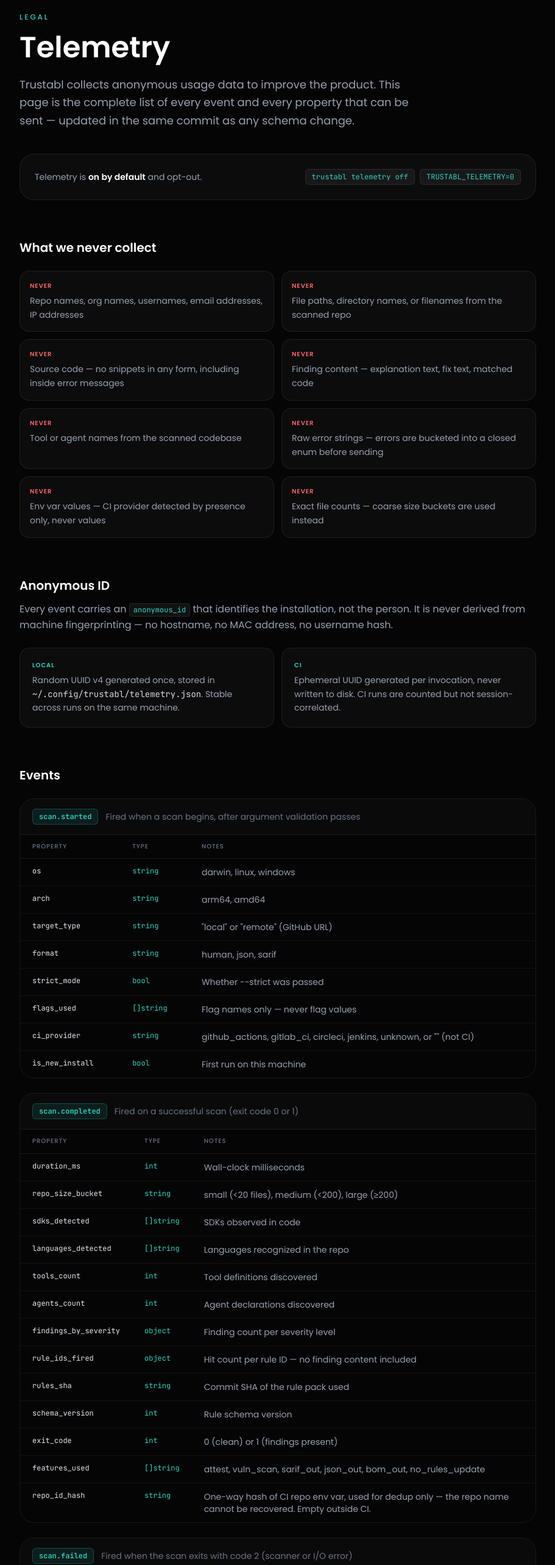
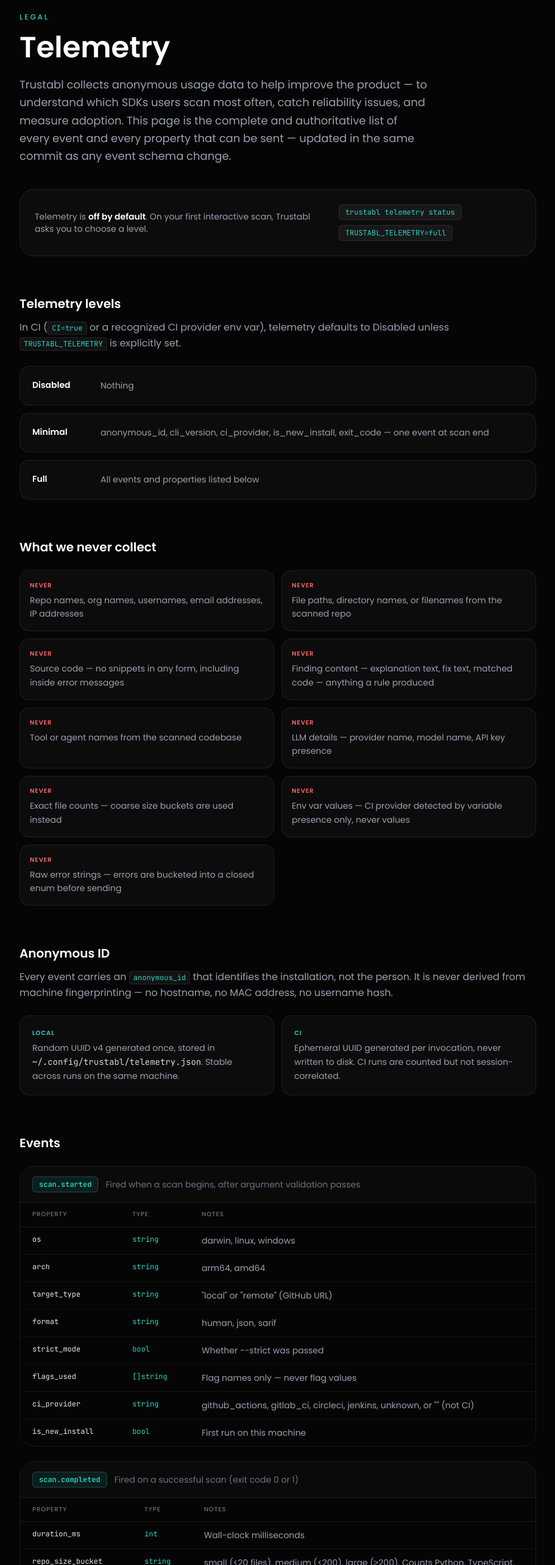
Before and after one commit to controlzane/trustabl, a Next.js app: page /telemetry in a window 1280 px wide. Shown: the part 140-2706 px from the top of the page at 61% size, without its empty margins (184-1095 px from the left). Built offline with nearby package versions, Linux system fonts and the light colour scheme.

Commit message:
telemetry

```diff
--- a/src/app/telemetry/page.tsx
+++ b/src/app/telemetry/page.tsx
@@ -22,11 +22,18 @@
   'Repo names, org names, usernames, email addresses, IP addresses',
   'File paths, directory names, or filenames from the scanned repo',
   'Source code — no snippets in any form, including inside error messages',
-  'Finding content — explanation text, fix text, matched code',
+  'Finding content — explanation text, fix text, matched code — anything a rule produced',
   'Tool or agent names from the scanned codebase',
+  'LLM details — provider name, model name, API key presence',
+  'Exact file counts — coarse size buckets are used instead',
+  'Env var values — CI provider detected by variable presence only, never values',
   'Raw error strings — errors are bucketed into a closed enum before sending',
-  'Env var values — CI provider detected by presence only, never values',
-  'Exact file counts — coarse size buckets are used instead',
+];
+
+const LEVELS = [
+  { level: 'Disabled', sent: 'Nothing' },
+  { level: 'Minimal', sent: 'anonymous_id, cli_version, ci_provider, is_new_install, exit_code — one event at scan end' },
+  { level: 'Full', sent: 'All events and properties listed below' },
 ];
 
 const EVENTS: EventBlock[] = [
@@ -49,7 +56,7 @@
     desc: 'Fired on a successful scan (exit code 0 or 1)',
     fields: [
       { name: 'duration_ms', type: 'int', note: 'Wall-clock milliseconds' },
-      { name: 'repo_size_bucket', type: 'string', note: 'small (<20 files), medium (<200), large (≥200)' },
+      { name: 'repo_size_bucket', type: 'string', note: 'small (<20 files), medium (<200), large (≥200). Counts Python, TypeScript, JavaScript, Go, YAML, JSON, Markdown, C#, PHP, and Rust files.' },
       { name: 'sdks_detected', type: '[]string', note: 'SDKs observed in code' },
       { name: 'languages_detected', type: '[]string', note: 'Languages recognized in the repo' },
       { name: 'tools_count', type: 'int', note: 'Tool definitions discovered' },
@@ -60,30 +67,46 @@
       { name: 'schema_version', type: 'int', note: 'Rule schema version' },
       { name: 'exit_code', type: 'int', note: '0 (clean) or 1 (findings present)' },
       { name: 'features_used', type: '[]string', note: 'attest, vuln_scan, sarif_out, json_out, bom_out, no_rules_update' },
-      { name: 'repo_id_hash', type: 'string', note: 'One-way hash of CI repo env var, used for dedup only — the repo name cannot be recovered. Empty outside CI.' },
+      { name: 'repo_id_hash', type: 'string', note: '32-char hex prefix of a salted SHA-256 of the CI repo env var (GITHUB_REPOSITORY, CI_PROJECT_PATH, CIRCLE_PROJECT_REPONAME). One-way — the repo name cannot be recovered. Used only for dedup. Empty outside CI or with no recognized repo env var.' },
     ],
   },
   {
     name: 'scan.failed',
-    desc: 'Fired when the scan exits with code 2 (scanner or I/O error)',
+    desc: 'Fired when the scan exits with code 2 (a scanner or I/O error, not a findings-based exit)',
     fields: [
       { name: 'error_category', type: 'string', note: 'Closed enum — raw error string is never sent. Values: rules_fetch_failed, clone_failed, parse_error, no_rules, unknown.' },
+      { name: 'phase', type: 'string', note: 'Pipeline phase where failure occurred, derived from error_category. Values: rules, clone, inventory, unknown.' },
       { name: 'duration_ms', type: 'int', note: 'Wall-clock milliseconds until failure' },
+      { name: 'rules_sha', type: 'string', note: 'Resolved rules SHA at time of failure. Empty if failure occurred before rules were resolved.' },
+      { name: 'schema_version', type: 'int', note: 'Rule schema version at time of failure. 0 if not yet resolved.' },
     ],
   },
   {
     name: 'command.run',
     desc: 'Fired for every non-scan subcommand invocation',
     fields: [
-      { name: 'command', type: 'string', note: 'version, mcp, enrich, attest, verify, capabilities, rules.pull, rules.validate, vulndb.pull, llm.list, llm.key.set, llm.key.get, llm.key.delete, llm.model.set, llm.provider.set, llm.provider.list' },
+      { name: 'command', type: 'string', note: 'version, mcp, enrich, attest, verify, capabilities, rules.pull, rules.validate, vulndb.pull' },
+    ],
+  },
+  {
+    name: 'crash.reported',
+    desc: 'Fired only when a user explicitly chooses "Send anonymous crash report" after a panic — never sent automatically. Independent of the telemetry setting: fires the same whether telemetry is full, minimal, or disabled.',
+    fields: [
+      { name: 'panic_value', type: 'string', note: 'Recovered panic value, best-effort redacted of common secret shapes (sk-ant-*, sk-proj-*, long hex/base64). Not guaranteed free of all sensitive content.' },
+      { name: 'stack', type: 'string', note: 'Scrubbed stack frames only — no argument values, no source lines, file paths trimmed to basename:line.' },
+      { name: 'version', type: 'string', note: 'CLI build version' },
+      { name: 'commit', type: 'string', note: 'Build commit SHA' },
+      { name: 'os', type: 'string', note: 'GOOS' },
+      { name: 'arch', type: 'string', note: 'GOARCH' },
+      { name: 'rules_sha', type: 'string', note: 'Always empty — build meta carries no resolved SHA at the panic site. Reserved for future use.' },
     ],
   },
 ];
 
 const OPTOUT_METHODS = [
-  { title: 'Environment variable — highest priority', desc: 'Overrides the config file. Takes effect immediately, session-scoped.', code: 'export TRUSTABL_TELEMETRY=0' },
-  { title: 'CLI command — persisted', desc: 'Writes your preference to the config file. Persists across sessions.', code: 'trustabl telemetry off' },
-  { title: 'Config file — manual', desc: 'Edit ~/.config/trustabl/telemetry.json directly.', code: '{"enabled": false, "anonymous_id": "your-uuid-here"}' },
+  { title: 'Environment variable — highest priority', desc: 'Overrides the config file.', code: 'export TRUSTABL_TELEMETRY=disabled   # or: 0\nexport TRUSTABL_TELEMETRY=minimal\nexport TRUSTABL_TELEMETRY=full       # or: 1' },
+  { title: 'CLI commands — persisted', desc: 'Writes your preference to the config file. Persists across sessions.', code: 'trustabl telemetry off      # disable\ntrustabl telemetry minimal  # version and outcome only\ntrustabl telemetry full     # all anonymous usage stats\ntrustabl telemetry status   # show current level and its source' },
+  { title: 'Config file — manual', desc: 'Edit ~/.config/trustabl/telemetry.json directly. Valid mode values: "disabled", "minimal", "full".', code: '{"mode": "minimal", "anonymous_id": "your-uuid-here"}' },
 ];
 
 export default function TelemetryPage() {
@@ -150,17 +173,33 @@
           <p className="mb-3 text-xs font-medium uppercase tracking-[0.24em] text-[#2DD4BF]">Legal</p>
           <h1 className="text-4xl font-semibold leading-tight lg:text-5xl">Telemetry</h1>
           <p className="mt-4 max-w-2xl text-lg leading-relaxed text-gray-400">
-            Trustabl collects anonymous usage data to improve the product. This page is the complete list of every event and every property that can be sent — updated in the same commit as any schema change.
+            Trustabl collects anonymous usage data to help improve the product — to understand which SDKs users scan most often, catch reliability issues, and measure adoption. This page is the complete and authoritative list of every event and every property that can be sent — updated in the same commit as any event schema change.
           </p>
 
-          {/* Opt-out summary bar */}
+          {/* Opt-in summary bar */}
           <div className="mt-10 flex flex-col items-start justify-between gap-4 rounded-3xl border border-white/8 bg-white/[0.03] p-6 sm:flex-row sm:items-center">
             <p className="text-sm text-gray-400">
-              Telemetry is <span className="font-semibold text-white">on by default</span> and opt-out.
+              Telemetry is <span className="font-semibold text-white">off by default</span>. On your first interactive scan, Trustabl asks you to choose a level.
             </p>
             <div className="flex flex-wrap gap-2">
-              <code className="rounded-md border border-white/8 bg-white/[0.05] px-2.5 py-1 font-mono text-xs text-[#2DD4BF]">trustabl telemetry off</code>
-              <code className="rounded-md border border-white/8 bg-white/[0.05] px-2.5 py-1 font-mono text-xs text-[#2DD4BF]">TRUSTABL_TELEMETRY=0</code>
+              <code className="rounded-md border border-white/8 bg-white/[0.05] px-2.5 py-1 font-mono text-xs text-[#2DD4BF]">trustabl telemetry status</code>
+              <code className="rounded-md border border-white/8 bg-white/[0.05] px-2.5 py-1 font-mono text-xs text-[#2DD4BF]">TRUSTABL_TELEMETRY=full</code>
+            </div>
+          </div>
+
+          {/* Telemetry levels */}
+          <div className="mt-16">
+            <h2 className="mb-2 text-xl font-semibold text-white">Telemetry levels</h2>
+            <p className="mt-3 text-gray-400 leading-relaxed">
+              In CI (<code className="rounded border border-white/8 bg-white/[0.05] px-1.5 py-0.5 font-mono text-xs text-[#2DD4BF]">CI=true</code> or a recognized CI provider env var), telemetry defaults to Disabled unless <code className="rounded border border-white/8 bg-white/[0.05] px-1.5 py-0.5 font-mono text-xs text-[#2DD4BF]">TRUSTABL_TELEMETRY</code> is explicitly set.
+            </p>
+            <div className="mt-6 space-y-3">
+              {LEVELS.map((l) => (
+                <div key={l.level} className="flex flex-col gap-1 rounded-2xl border border-white/8 bg-white/[0.03] p-5 sm:flex-row sm:items-start sm:gap-4">
+                  <span className="w-24 flex-shrink-0 text-sm font-semibold text-white">{l.level}</span>
+                  <p className="text-sm leading-relaxed text-gray-400">{l.sent}</p>
+                </div>
+              ))}
             </div>
           </div>
 
@@ -230,9 +269,30 @@
             </div>
           </div>
 
-          {/* How to opt out */}
+          {/* First-run prompt */}
           <div className="mt-16">
-            <h2 className="mb-2 text-xl font-semibold text-white">How to opt out</h2>
+            <h2 className="mb-2 text-xl font-semibold text-white">First-run prompt</h2>
+            <p className="mt-3 text-gray-400 leading-relaxed">
+              On the first scan in an interactive terminal (TTY), before any scan output, Trustabl asks you to choose a level. The choice is saved to <code className="rounded border border-white/8 bg-white/[0.05] px-1.5 py-0.5 font-mono text-xs text-[#2DD4BF]">~/.config/trustabl/telemetry.json</code> and never asked again. Empty input or no response defaults to <span className="font-semibold text-white">Disabled</span>. The prompt is never shown in CI or when output is piped.
+            </p>
+            <pre className="mt-4 overflow-x-auto rounded-2xl border border-white/8 bg-[#050506] p-5 font-mono text-xs leading-relaxed text-gray-300">
+{`Trustabl collects anonymous data to help improve the product.
+No source code, file paths, repo names, or finding details are ever sent.
+Learn more: https://trustabl.ai/telemetry
+
+Choose a telemetry level:
+  1. Minimal  - Version and outcome
+  2. Full     - Usage stats
+  3. Disabled - No data
+
+Enter 1, 2, or 3 [default: 3]: `}
+            </pre>
+          </div>
+
+          {/* Manage telemetry */}
+          <div id="manage-telemetry" className="mt-16">
+            <h2 className="mb-2 text-xl font-semibold text-white">Manage telemetry</h2>
+            <p className="mt-3 text-gray-400 leading-relaxed">Three mechanisms for explicit control, evaluated in this order:</p>
             <div className="mt-6 space-y-3">
               {OPTOUT_METHODS.map((method, i) => (
                 <div key={method.title} className="flex items-start gap-4 rounded-2xl border border-white/8 bg-white/[0.03] p-5">
@@ -240,11 +300,45 @@
                   <div className="min-w-0 flex-1">
                     <h3 className="text-sm font-semibold text-white">{method.title}</h3>
                     <p className="mt-1 text-sm text-gray-500">{method.desc}</p>
-                    <code className="mt-2 block overflow-x-auto rounded-lg border border-white/8 bg-[#050506] px-3 py-2 font-mono text-xs text-[#2DD4BF]">{method.code}</code>
+                    <pre className="mt-2 overflow-x-auto rounded-lg border border-white/8 bg-[#050506] px-3 py-2 font-mono text-xs text-[#2DD4BF]">{method.code}</pre>
                   </div>
                 </div>
               ))}
             </div>
+          </div>
+
+          {/* Where data is stored locally */}
+          <div className="mt-16">
+            <h2 className="mb-2 text-xl font-semibold text-white">Where data is stored locally</h2>
+            <div className="mt-6 grid gap-3 sm:grid-cols-2">
+              <div className="rounded-2xl border border-white/8 bg-white/[0.03] p-5">
+                <code className="font-mono text-xs text-[#2DD4BF]">~/.config/trustabl/telemetry.json</code>
+                <p className="mt-2 text-sm leading-relaxed text-gray-400">Holds the <span className="text-gray-300">mode</span> setting and the stable anonymous UUID. Created when a telemetry level is chosen (first-run prompt or CLI command), directory permissions <span className="text-gray-300">0700</span>, file permissions <span className="text-gray-300">0600</span>. Never created in CI.</p>
+              </div>
+              <div className="rounded-2xl border border-white/8 bg-white/[0.03] p-5">
+                <code className="font-mono text-xs text-[#2DD4BF]">~/.config/trustabl/crash-&lt;timestamp&gt;.log</code>
+                <p className="mt-2 text-sm leading-relaxed text-gray-400">Scrubbed crash report written on an unrecovered panic, mode <span className="text-gray-300">0600</span>.</p>
+              </div>
+            </div>
+          </div>
+
+          {/* Crash reports */}
+          <div className="mt-16">
+            <h2 className="mb-2 text-xl font-semibold text-white">Crash reports</h2>
+            <p className="mt-3 text-gray-400 leading-relaxed">
+              When Trustabl experiences an unrecovered panic, it always writes a scrubbed crash report to <code className="rounded border border-white/8 bg-white/[0.05] px-1.5 py-0.5 font-mono text-xs text-[#2DD4BF]">~/.config/trustabl/crash-&lt;UTC-timestamp&gt;.log</code> — even in CI or non-interactive environments. This local file is the permanent, transparent record of what was captured. <span className="font-semibold text-white">Nothing is transmitted without an explicit choice</span>: after writing the file, Trustabl prompts the user with a numbered menu, shown only in an interactive terminal.
+            </p>
+            <pre className="mt-4 overflow-x-auto rounded-2xl border border-white/8 bg-[#050506] p-5 font-mono text-xs leading-relaxed text-gray-300">
+{`Help us fix it? No source code or file contents are sent.
+  1. Send anonymous crash report
+  2. Open GitHub issue
+  3. Do nothing
+
+Enter 1, 2, or 3 [default: 3]: `}
+            </pre>
+            <p className="mt-4 text-gray-400 leading-relaxed">
+              The default action is always &quot;Do nothing&quot;. All three options are shown on every crash — &quot;Send anonymous crash report&quot; is never hidden or renumbered based on the telemetry setting, because crash reporting is a separate consent from usage telemetry. Choosing it fires the <code className="rounded border border-white/8 bg-white/[0.05] px-1.5 py-0.5 font-mono text-xs text-[#2DD4BF]">crash.reported</code> event and works even when telemetry is disabled — it only no-ops if the build has no PostHog key. Choosing &quot;Open GitHub issue&quot; opens a pre-filled URL in the browser; no data is transmitted by Trustabl itself.
+            </p>
           </div>
 
           {/* Backend */}
@@ -268,7 +362,7 @@
           <div className="mt-16 border-t border-white/8 pt-8 text-sm text-gray-500">
             <p>
               Questions? <a href="https://github.com/trustabl/trustabl/issues" target="_blank" rel="noopener noreferrer" className="text-[#2DD4BF] hover:underline">Open an issue</a> or join the{' '}
-              <a href="https://discord.gg/27sdvYnZ5" target="_blank" rel="noopener noreferrer" className="text-[#2DD4BF] hover:underline">Discord</a>.
+              <a href="https://discord.gg/maQ7QMPsB" target="_blank" rel="noopener noreferrer" className="text-[#2DD4BF] hover:underline">Discord</a>.
             </p>
             <p className="mt-2">
               This page is updated in the same commit as any event schema change. Source:{' '}
```
